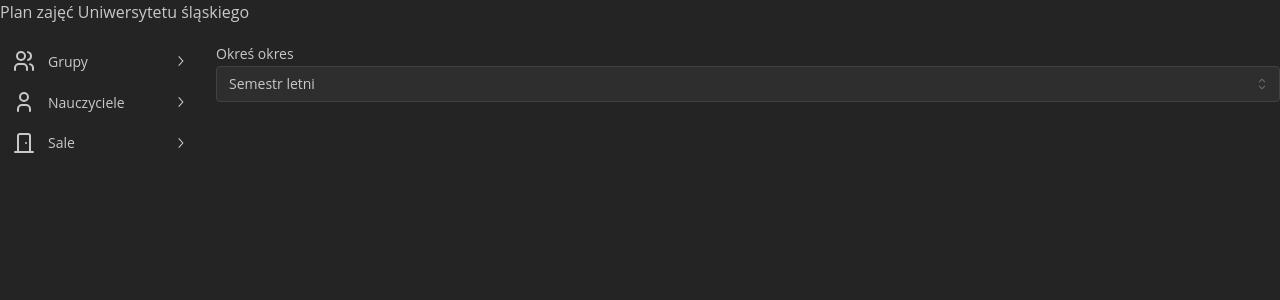
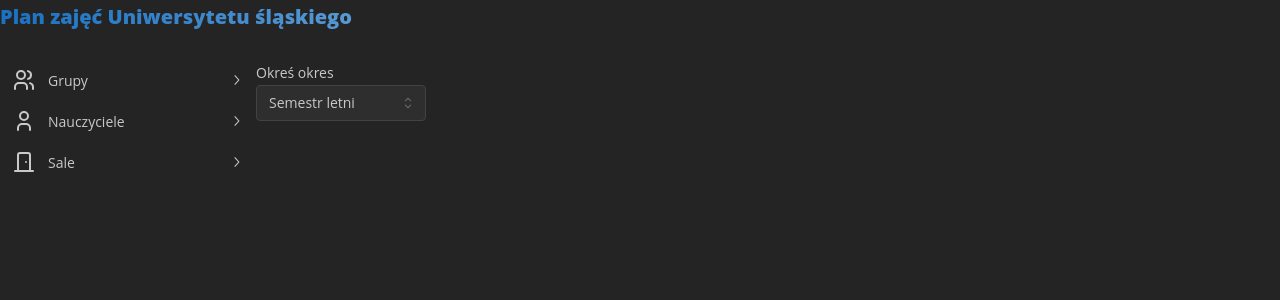
Before and after one commit to Nyeesir/ScheduleFront, a React (Vite) app: page / in a window 1280 px wide. Shown: the top 300 px of the page. Built offline with nearby package versions, Linux system fonts and the light colour scheme.

Commit message:
improving layout and automatic ScheduleTimePeriodPicker

```diff
--- a/src/App.tsx
+++ b/src/App.tsx
@@ -7,10 +7,16 @@
 
 export default function App() {
   return <MantineProvider theme={theme} defaultColorScheme="dark">
-    <Grid grow={true}>
-        <Grid.Col span={12}><Header /></Grid.Col>
-        <Grid.Col span={2}><SideNavBar /></Grid.Col>
-        <Grid.Col span={10}><Schedule/></Grid.Col>
-    </Grid>
+    {/*<Grid grow={true}>*/}
+    {/*    <Grid.Col span={12}><Header /></Grid.Col>*/}
+    {/*    <Grid.Col span={2}><SideNavBar /></Grid.Col>*/}
+    {/*    <Grid.Col span={10}><Schedule/></Grid.Col>*/}
+    {/*</Grid>*/}
+
+      <div>
+          <Header/>
+          <SideNavBar/>
+          <Schedule/>
+      </div>
   </MantineProvider>;
 }
--- a/src/components/Header.tsx
+++ b/src/components/Header.tsx
@@ -1,3 +1,12 @@
+import {Text} from "@mantine/core";
+
 export default function Header() {
-    return <div>Plan zajęć Uniwersytetu śląskiego</div>
+    return <div style={{width:'100%', height:'60px'}}>
+        <Text size="xl"
+              fw={900}
+              variant="gradient"
+              gradient={{ from: 'blue', to: 'white', deg: 90 }}>
+            Plan zajęć Uniwersytetu śląskiego
+        </Text>
+    </div>
 }
--- a/src/components/Schedule.tsx
+++ b/src/components/Schedule.tsx
@@ -2,7 +2,7 @@
 
 export default function Schedule() {
     return (
-        <div>
+        <div style={{width:'80%',float:'left'}}>
             <ScheduleTimePeriodPicker/>
         </div>
     )
--- a/src/components/ScheduleTimePeriodPicker.tsx
+++ b/src/components/ScheduleTimePeriodPicker.tsx
@@ -1,23 +1,61 @@
 import {NativeSelect} from "@mantine/core";
+
+let mockAvailableSchedules = [
+    {
+        groupName: "Grypa tygodni",
+        schedulues: [
+            {
+                schedName: "Semestr letni",
+                id: 0
+            },
+            {
+                schedName: "Semestr zimowy",
+                id: 1
+            }
+        ]
+    },
+    {
+        groupName: "Pojedyncze dni",
+        schedulues: [
+            {
+                schedName: "24.02 - 2.03",
+                id: 3
+            },
+            {
+                schedName: "3.03 - 9.03",
+                id: 4
+            },
+        ]
+    }
+];
 
 export default function ScheduleTimePeriodPicker() {
     return (
-        <div>
+        <div style={{width:'100%', float:'left'}}>
             {/*<NativeSelect label = "Grupa tygodni" data = {["Semestr letni","Semestr zimowy","Sesja","Sesja poprawkowa","Parzyste","Nieparzyste"]} />*/}
             {/*<NativeSelect label = "Grupa tygodni" data = {["Semestr letni","Semestr zimowy","Sesja","Sesja poprawkowa","Parzyste","Nieparzyste"]} />*/}
-            <NativeSelect label="Okreś okres">
-                <optgroup label="Grupa tygodni">
-                    <option value="semestrLetni">Semestr letni</option>
-                    <option value="semestrZimowy">Semestr zimowy</option>
-                    <option value="sesja">Sesja</option>
-                    <option value="sesjaPorpawkowa">Sesja poprawkowa</option>
-                    <option value="dniParzyste">Dni Parzyste</option>
-                    <option value="dniNieparzyste">Dni Nieparzyste</option>
-                </optgroup>
-                <optgroup label="Pojedynczy tydzien">
-                    <option value="24.02-2.03">24.02 - 2.03</option>
-                    <option value="3.03">3.03 - 9.03</option>
-                </optgroup>
+            {/*<NativeSelect label="Okreś okres" style={{width:'auto',float:'left'}}>*/}
+            {/*    <optgroup label="Grupa tygodni">*/}
+            {/*        <option value="semestrLetni">Semestr letni</option>*/}
+            {/*        <option value="semestrZimowy">Semestr zimowy</option>*/}
+            {/*        <option value="sesja">Sesja</option>*/}
+            {/*        <option value="sesjaPorpawkowa">Sesja poprawkowa</option>*/}
+            {/*        <option value="dniParzyste">Dni Parzyste</option>*/}
+            {/*        <option value="dniNieparzyste">Dni Nieparzyste</option>*/}
+            {/*    </optgroup>*/}
+            {/*    <optgroup label="Pojedynczy tydzien">*/}
+            {/*        <option value="24.02-2.03">24.02 - 2.03</option>*/}
+            {/*        <option value="3.03">3.03 - 9.03</option>*/}
+            {/*    </optgroup>*/}
+            {/*</NativeSelect>*/}
+            <NativeSelect label="Okreś okres" style={{width:'auto',float:'left'}}>
+                {mockAvailableSchedules.map(group =>
+                    <optgroup label={group.groupName} key={group.groupName}>
+                        {group.schedulues.map(schedulue =>
+                            <option key={schedulue.id} value={schedulue.id}>{schedulue.schedName}</option>
+                        )}
+                    </optgroup>
+                )}
             </NativeSelect>
         </div>
     )
--- a/src/components/SideNavBar.tsx
+++ b/src/components/SideNavBar.tsx
@@ -137,7 +137,7 @@
 
 export default function SideNavBar() {
     return (
-        <>
+        <div style={{width:'20%', float:'left'}}>
             {mockPropsGrouped.map((mainCategory =>
                 <NavLink label={mainCategory.name} href={"#"} leftSection={mainCategory.icon}>
                     {mainCategory.children.map(subcategory => (
@@ -227,6 +227,6 @@
             {/*        </NavLink>*/}
             {/*    </NavLink>*/}
             {/*</NavLink>*/}
-        </>
+        </div>
     );
 }
```
